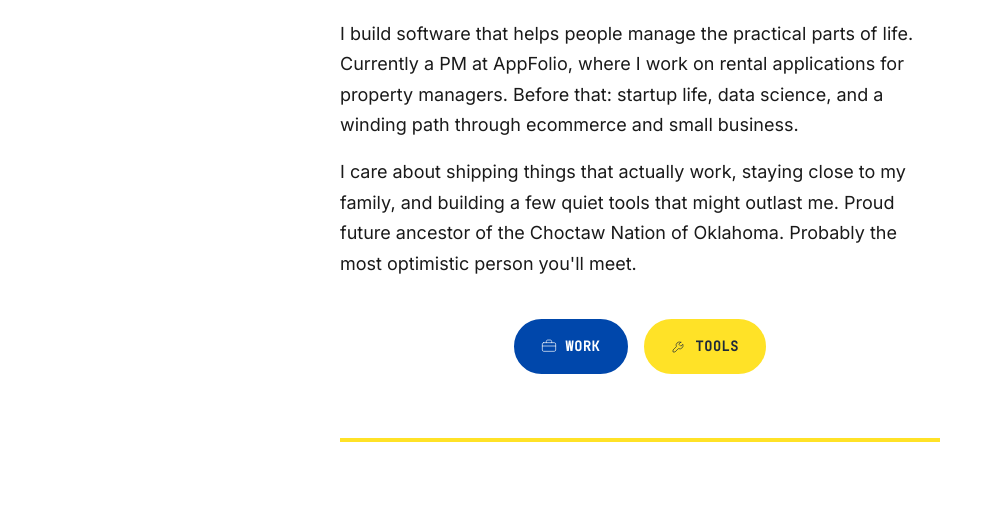
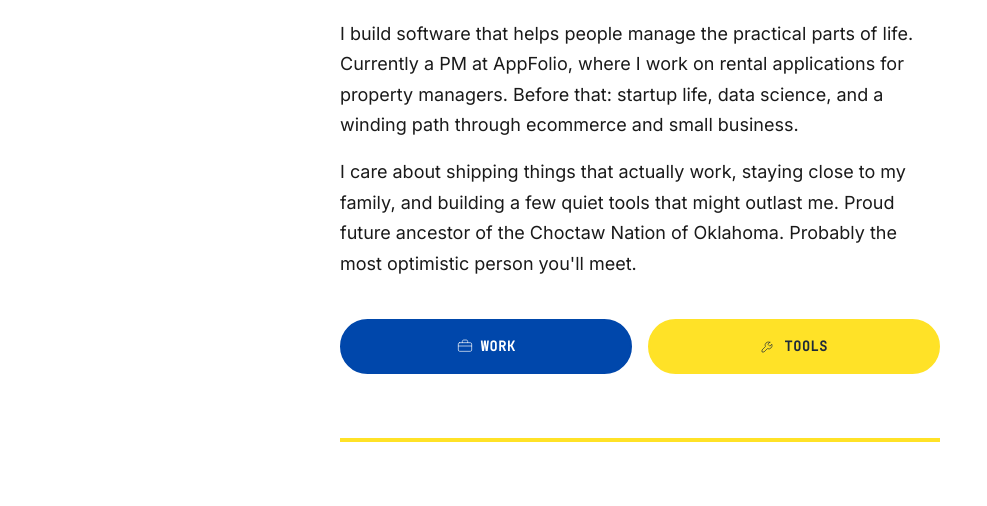
Before and after one commit to be-ns/personalsite, a plain HTML site: page index.html in a window 1280 px wide. Shown: the part 283-789 px from the top of the page, without its empty margins (0-987 px from the left). Drawn offline with nearby package versions, Linux system fonts and the light colour scheme.

Commit message:
Equalize hero CTA widths (#38)

```diff
--- a/styles.css
+++ b/styles.css
@@ -500,6 +500,10 @@ section {
   justify-content: center;
   gap: var(--space-sm);
   margin-top: var(--space-lg);
+}
+
+.hero-actions .cta-button {
+  flex: 1 1 0;
 }
 
 .cta-button {
```
